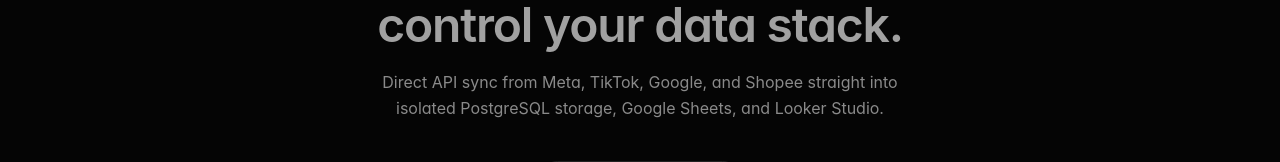
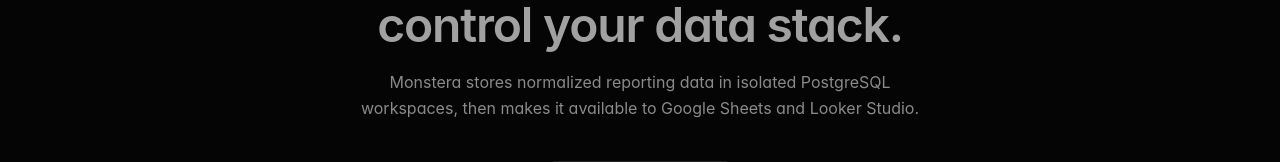
Before and after one commit to huynhtai22/monstera-cloud, a Next.js app: page /pricing in a window 1280 px wide. Shown: the part 258-420 px from the top of the page. Built offline with nearby package versions, Linux system fonts and the light colour scheme; no server answers.

Commit message:
fix: clarify warehouse delivery copy

```diff
--- a/src/app/(marketing)/pricing/page.tsx
+++ b/src/app/(marketing)/pricing/page.tsx
@@ -193,7 +193,7 @@
                     <p className="mt-4 text-sm sm:text-base text-ink-mute font-normal max-w-xl mx-auto leading-relaxed">
                         {payCurrency === "VND"
                             ? "Kho dữ liệu quảng cáo hợp nhất cho Agency. Đồng bộ trực tiếp Meta, TikTok, Google và Shopee vào Google Sheets & Looker Studio."
-                            : "Direct API sync from Meta, TikTok, Google, and Shopee straight into isolated PostgreSQL storage, Google Sheets, and Looker Studio."}
+                            : "Monstera stores normalized reporting data in isolated PostgreSQL workspaces, then makes it available to Google Sheets and Looker Studio."}
                     </p>
                 </div>
 
```
